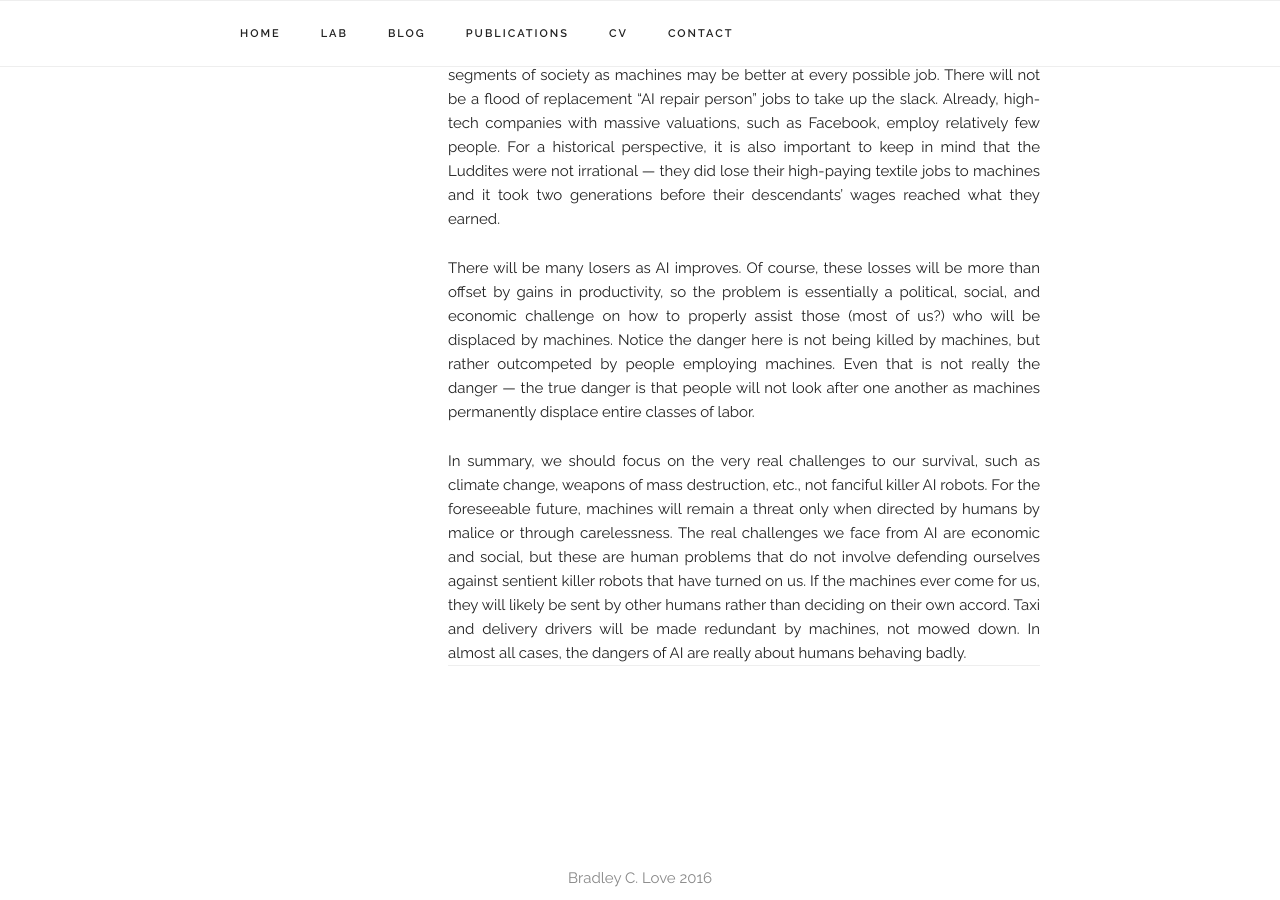
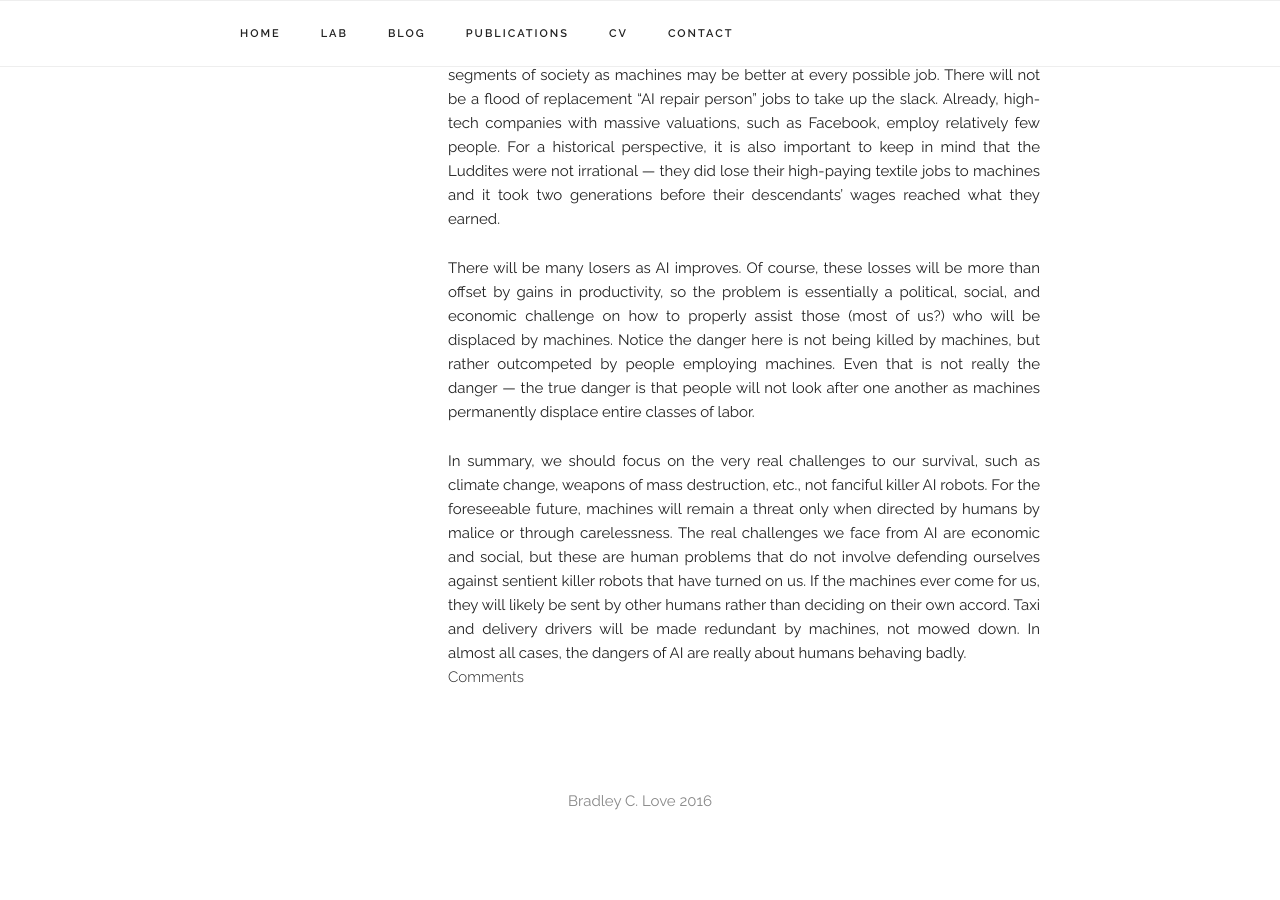
Before and after one commit to lovebc/lovebc.github.io, a Jekyll site: the page built from _posts/2016-05-15-fear-humans-not-artificial-intelligence.md, in a window 1280 px wide and 900 px high, scrolled down 2469 px. Built offline with Jekyll 4.4.1, drawn with Linux system fonts in a browser that asks for light colours; nearby versions of some CDN libraries; some web fonts are replaced; comment, search, counter and statistics services are not loaded; after the commit the page ends 3292 px from its top, so only the background shows below that.

Commit message:
Update disqus.html

```diff
--- a/_includes/disqus.html
+++ b/_includes/disqus.html
@@ -1,6 +1,5 @@
 {% if site.disqus %}
-<div class="docs-section examples" id="comments">
-
+<h6 id="comments">Comments</h6>
 <div class="comments">
 	<div id="disqus_thread"></div>
 	<script type="text/javascript">
@@ -16,5 +15,4 @@
 	</script>
 	<noscript>Please enable JavaScript to view the <a href="http://disqus.com/?ref_noscript">comments powered by Disqus.</a></noscript>
 </div>
-</div>
 {% endif %}
```
Lines whose indentation alone changed are shown as unchanged.
